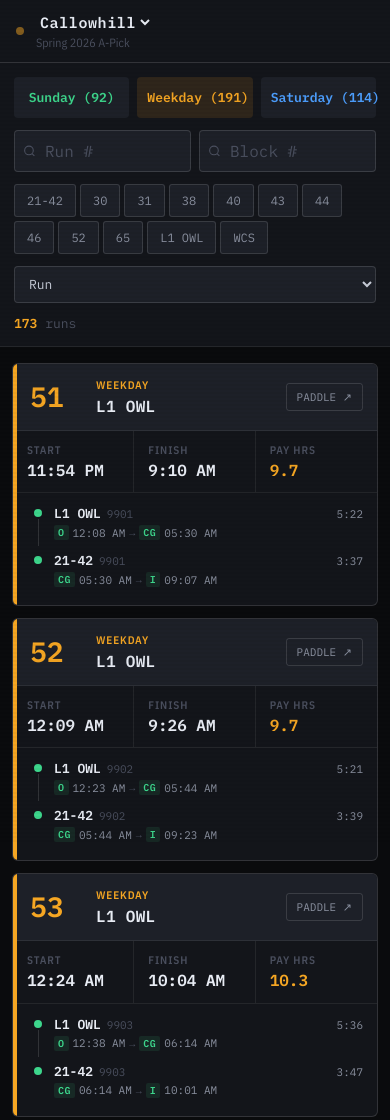
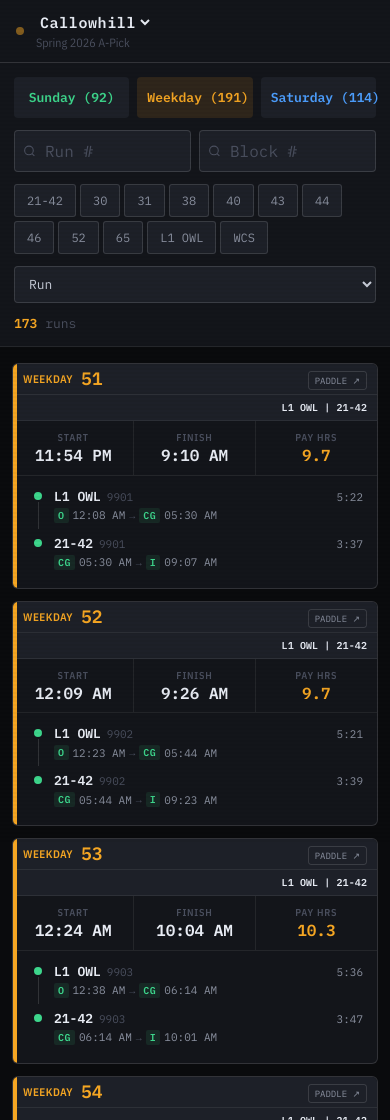
Before and after one commit to deenersin-png/septa-scheduler, a website: page index.html in a window 390 px wide. Shown: the top 1120 px of the page. Drawn offline with nearby package versions, Linux system fonts and the light colour scheme.

Commit message:
same as paddle
Updated title and improved styling for various elements.

```diff
--- a/index.html
+++ b/index.html
@@ -3,7 +3,7 @@
 <head>
 <meta charset="UTF-8">
 <meta name="viewport" content="width=device-width, initial-scale=1.0">
-<title>SEPTA Paddles Scheduler</title>
+<title>Paddle App</title>
 <script async src="https://www.googletagmanager.com/gtag/js?id=G-QXEKGF4DXT"></script>
 <script>
   window.dataLayer = window.dataLayer || [];
@@ -142,32 +142,13 @@ header {
   background: var(--ink2);
 }
 
-.day-btn.sunday {
-  color: var(--green);
-}
+.day-btn.sunday { color: var(--green); }
+.day-btn.weekday { color: var(--amber); }
+.day-btn.saturday { color: var(--blue); }
 
-.day-btn.weekday {
-  color: var(--amber);
-}
-
-.day-btn.saturday {
-  color: var(--blue);
-}
-
-.day-btn.active.sunday {
-  background: var(--green-dim);
-  color: var(--green);
-}
-
-.day-btn.active.weekday {
-  background: var(--amber-dim);
-  color: var(--amber);
-}
-
-.day-btn.active.saturday {
-  background: var(--blue-dim);
-  color: var(--blue);
-}
+.day-btn.active.sunday { background: var(--green-dim); color: var(--green); }
+.day-btn.active.weekday { background: var(--amber-dim); color: var(--amber); }
+.day-btn.active.saturday { background: var(--blue-dim); color: var(--blue); }
 
 .search-row {
   display: flex;
@@ -290,74 +271,77 @@ header {
 .card.day-Saturday::before { background:var(--blue); }
 
 .card-head {
-  display:flex;
-  align-items:center;
-  gap:0;
-  padding:14px 14px 14px 17px;
+  display: grid;
+  grid-template-rows: auto auto;
+  gap: 0;
   border-bottom:1px solid var(--line);
   background:var(--ink3);
 }
 
+.card-head-top {
+  display: flex;
+  align-items: center;
+  justify-content: flex-start;
+  padding: 6px 12px;
+  gap: 8px;
+  border-bottom: 1px solid var(--line);
+}
+
+.run-day {
+  font-size:11px;
+  font-weight:600;
+  letter-spacing:.08em;
+  text-transform:uppercase;
+  color:var(--amber);
+  flex-shrink: 0;
+}
+
+.card.day-Sunday .run-day { color:var(--green); }
+.card.day-Weekday .run-day { color:var(--amber); }
+.card.day-Saturday .run-day { color:var(--blue); }
+
+.run-num-label {
+  font-family:var(--mono);
+  font-size:11px;
+  font-weight:600;
+  color:var(--bright);
+  flex-shrink: 0;
+  display: none;
+}
+
 .run-num {
   font-family:var(--mono);
-  font-size:36px;
+  font-size:16px;
   font-weight:700;
   color:var(--amber);
   line-height:1;
-  min-width:66px;
+  flex-shrink: 0;
 }
 
 .card.day-Sunday .run-num { color:var(--green); }
 .card.day-Weekday .run-num { color:var(--amber); }
 .card.day-Saturday .run-num { color:var(--blue); }
 
-.run-meta { flex:1;min-width:0; }
-
-.run-day {
-  font-size:11px;
-  font-weight:600;
-  letter-spacing:.08em;
-  text-transform:uppercase;
-  margin-bottom:4px;
-  color:var(--amber);
-}
-
-.card.day-Sunday .run-day { color:var(--green); }
-.card.day-Weekday .run-day { color:var(--amber); }
-.card.day-Saturday .run-day { color:var(--blue); }
-
-.run-routes {
-  font-family:var(--mono);
-  font-size:17px;
-  font-weight:600;
-  color:var(--bright);
-  white-space:nowrap;
-  overflow:hidden;
-  text-overflow:ellipsis;
-  letter-spacing:.02em;
-}
-
 .run-actions {
-  display:flex;
-  gap:6px;
-  align-items:center;
+  margin-left: auto;
 }
 
 .btn-paddle {
   font-family:var(--mono);
-  font-size:11px;
+  font-size:9px;
   background:none;
   border:1px solid var(--line2);
   color:var(--mid);
-  padding:6px 10px;
+  padding:3px 6px;
   border-radius:3px;
   cursor:pointer;
   text-decoration:none;
   display:none;
   align-items:center;
-  gap:4px;
+  gap:3px;
   transition:all .15s;
   white-space:nowrap;
+  flex-shrink: 0;
 }
 
 .btn-paddle.show {
@@ -370,6 +354,23 @@ header {
   background:var(--amber-dim);
 }
 
+.card-head-bottom {
+  display: flex;
+  align-items: center;
+  justify-content: flex-end;
+  padding: 6px 12px;
+}
+
+.run-routes {
+  font-family:var(--mono);
+  font-size:11px;
+  font-weight:600;
+  color:var(--bright);
+  letter-spacing:.01em;
+  overflow: hidden;
+  text-overflow: ellipsis;
+}
+
 .stats-row {
   display:grid;
   grid-template-columns:1fr 1fr 1fr;
@@ -377,43 +378,54 @@ header {
 }
 
 .stat {
-  padding:12px 14px;
+  padding:10px 12px;
   border-right:1px solid var(--line);
+  display: flex;
+  flex-direction: column;
+  align-items: center;
+  text-align: center;
 }
 
 .stat:last-child{border-right:none;}
 
 .stat-label {
-  font-size:11px;
+  font-size:10px;
   font-weight:600;
   letter-spacing:.08em;
   text-transform:uppercase;
   color:var(--dim);
-  margin-bottom:4px;
+  margin-bottom:3px;
 }
 
 .stat-val {
   font-family:var(--mono);
-  font-size:18px;
+  font-size:16px;
   font-weight:700;
   color:var(--bright);
-  line-height: 1.2;
+  line-height: 1.1;
 }
 
 .stat-val.pay { color:var(--amber); }
 
-.swing-badge {
-  display:inline-flex;
-  align-items:center;
-  gap:3px;
+.swing-section {
+  padding:6px 12px;
+  border-top:1px solid var(--line);
+  background:var(--ink3);
+  font-family:var(--mono);
   font-size:10px;
-  font-family:var(--mono);
-  background:var(--violet-dim);
+  color:var(--mid);
+  display: flex;
+  justify-content: flex-start;
+  gap: 2px;
+}
+
+.swing-label {
+  color:var(--dim);
+  font-weight: 600;
+}
+
+.swing-value {
   color:var(--violet);
-  border:1px solid rgba(167,139,250,0.2);
-  padding:3px 7px;
-  border-radius:2px;
-  margin-top:4px;
   font-weight: 600;
 }
 
@@ -550,7 +562,7 @@ header {
   font-size: 14px;
 }
 
-/* Mobile Responsiveness */
+/* ===== MOBILE RESPONSIVENESS ===== */
 @media (max-width: 768px) {
   html { font-size: 16px; }
 
@@ -606,12 +618,66 @@ header {
     grid-template-columns: 1fr;
   }
 
+  /* --- CARD HEADER FIX: two clear rows, no overlap --- */
+  .card-head {
+    display: flex;
+    flex-direction: column;
+  }
+
+  .card-head-top {
+    display: flex;
+    align-items: center;
+    justify-content: flex-start;
+    gap: 8px;
+    padding: 4px 10px;
+    flex-wrap: nowrap;
+    border-bottom: 1px solid var(--line);
+    overflow: hidden;
+  }
+
+  .run-day {
+    font-size: 12px;
+    letter-spacing: .04em;
+    flex-shrink: 0;
+  }
+
+  .run-num-label {
+    display: none;
+  }
+
   .run-num {
-    font-size: 32px;
+    font-size: 20px;
+    flex-shrink: 0;
+  }
+
+  .run-actions {
+    margin-left: auto;
+    flex-shrink: 0;
+  }
+
+  .btn-paddle {
+    font-size: 9px;
+    padding: 3px 6px;
+    flex-shrink: 0;
+  }
+
+  .card-head-bottom {
+    display: flex;
+    justify-content: flex-end;
+    align-items: center;
+    padding: 6px 10px;
   }
 
   .run-routes {
-    font-size: 16px;
+    font-size: 11px;
+    text-align: right;
+  }
+  /* --- END CARD HEADER FIX --- */
+
+  .swing-section {
+    font-size: 12px;
+    padding: 6px 10px;
+    gap: 4px;
   }
 
   .stat-val {
@@ -641,7 +707,7 @@ header {
   }
 
   .run-num {
-    font-size: 28px;
+    font-size: 18px;
   }
 
   .stat-val {
@@ -649,6 +715,14 @@ header {
   }
 
   .seg-times {
+    font-size: 11px;
+  }
+
+  .run-routes {
+    font-size: 10px;
+  }
+
+  .run-day {
     font-size: 11px;
   }
 }
@@ -669,9 +743,7 @@ header {
 </header>
 
 <div class="toolbar">
-  <div class="day-selector" id="day-selector">
-    <!-- Day buttons generated here -->
-  </div>
+  <div class="day-selector" id="day-selector"></div>
 
   <div class="search-row">
     <div class="search-wrap">
@@ -695,6 +767,7 @@ header {
     <option value="start-desc">Latest Start</option>
     <option value="finish-asc">Earliest Finish</option>
     <option value="finish-desc">Latest Finish</option>
+    <option value="swing-desc">Swing (Longest)</option>
   </select>
 
   <div class="result-line"><strong id="res-n">0</strong> runs</div>
@@ -705,65 +778,56 @@ header {
 </div>
 
 <script>
-// Detect device type
 const isMobile = window.innerWidth <= 768;
-
-// Day order: Sunday, Weekday, Saturday
 const DAY_ORDER = ['Sunday', 'Weekday', 'Saturday'];
 
-// STATE
 let STATE = {
   manifest: null,
   currentDistrict: null,
-  currentDay: 'Weekday', // Default to Weekday
+  currentDay: 'Weekday',
   activeRoutes: new Set(),
   runs: [],
   availableDays: [],
   pdfLinks: {}
 };
 
-// Parse CSV
 function parseCSV(csvText) {
   const lines = csvText.trim().split('\n');
   if (lines.length < 2) return [];
-
   const headers = lines[0].split(',').map(h => h.trim().toLowerCase());
   return lines.slice(1)
     .filter(line => line.trim())
     .map(line => {
       const values = line.split(',').map(v => v.trim());
       const obj = {};
-      headers.forEach((header, i) => {
-        obj[header] = values[i] || '';
-      });
+      headers.forEach((header, i) => { obj[header] = values[i] || ''; });
       return obj;
     });
 }
 
-// Parse full datetime (handles dates properly)
 function parseFullDateTime(dateTimeStr) {
   if (!dateTimeStr) return new Date(0);
   try {
-    // Format: "2023-10-11 12:29 AM"
     const parts = dateTimeStr.split(' ');
-    const datePart = parts[0]; // "2023-10-11"
-    const timePart = parts[1]; // "12:29"
-    const ampm = parts[2]; // "AM" or "PM"
-
-    const [year, month, day] = datePart.split('-').map(Number);
-    const [hours, minutes] = timePart.split(':').map(Number);
-
+    const [year, month, day] = parts[0].split('-').map(Number);
+    const [hours, minutes] = parts[1].split(':').map(Number);
+    const ampm = parts[2];
     let hour = hours;
     if (ampm === 'AM' && hours === 12) hour = 0;
     if (ampm === 'PM' && hours !== 12) hour += 12;
-
     return new Date(year, month - 1, day, hour, minutes);
-  } catch (e) {
-    return new Date(0);
-  }
+  } catch (e) { return new Date(0); }
 }
 
-// Load manifest
+function getRunRoutes(run) {
+  const routes = [];
+  for (let i = 1; i <= 10; i++) {
+    const route = run['r' + i];
+    if (route && route.trim()) routes.push(route.trim());
+  }
+  return routes;
+}
+
 async function loadManifest() {
   try {
     const response = await fetch('data/manifest.json');
@@ -775,70 +839,52 @@ async function loadManifest() {
   }
 }
 
-// Initialize districts dropdown
 function initializeDistricts() {
   const select = document.getElementById('district-select');
-
   if (!STATE.manifest || !STATE.manifest.districts || STATE.manifest.districts.length === 0) {
     select.innerHTML = '<option>No districts available</option>';
     return;
   }
-
   select.innerHTML = STATE.manifest.districts
     .map(d => `<option value="${d.name}">${d.label || d.name}</option>`)
     .join('');
-
   if (STATE.manifest.districts.length > 0) {
     select.value = STATE.manifest.districts[0].name;
     changeDistrict();
   }
 }
 
-// Change district
 async function changeDistrict() {
   const select = document.getElementById('district-select');
   STATE.currentDistrict = select.value;
-
   if (!STATE.currentDistrict) return;
 
   try {
     STATE.runs = [];
     STATE.availableDays = [];
     STATE.pdfLinks = {};
-    STATE.currentDay = 'Weekday'; // Reset to Weekday on district change
+    STATE.currentDay = 'Weekday';
 
     const districtConfig = STATE.manifest.districts.find(d => d.name === STATE.currentDistrict);
-    if (!districtConfig || !districtConfig.days) {
-      throw new Error('District configuration not found');
-    }
+    if (!districtConfig || !districtConfig.days) throw new Error('District configuration not found');
 
     for (const day of districtConfig.days) {
       const dayLower = day.toLowerCase();
       try {
         const response = await fetch(`data/${STATE.currentDistrict}/${dayLower}.csv`);
         if (!response.ok) continue;
-
         const csvText = await response.text();
         const dayRuns = parseCSV(csvText);
-
         if (dayRuns.length > 0) {
           STATE.availableDays.push(day);
-          dayRuns.forEach(run => {
-            run.day = day;
-          });
+          dayRuns.forEach(run => { run.day = day; });
           STATE.runs.push(...dayRuns);
         }
-      } catch (e) {
-        console.log(`${day}.csv not found for ${STATE.currentDistrict}`);
-      }
+      } catch (e) { console.log(`${day}.csv not found for ${STATE.currentDistrict}`); }
     }
 
-    // Sort available days in custom order
-    STATE.availableDays.sort((a, b) => {
-      return DAY_ORDER.indexOf(a) - DAY_ORDER.indexOf(b);
-    });
+    STATE.availableDays.sort((a, b) => DAY_ORDER.indexOf(a) - DAY_ORDER.indexOf(b));
 
-    // Load PDFs
     try {
       const response = await fetch(`data/${STATE.currentDistrict}/pdfs.csv`);
       if (response.ok) {
@@ -846,17 +892,11 @@ async function changeDistrict() {
         const pdfData = parseCSV(csvText);
         pdfData.forEach(row => {
           const runno = row.runno || '';
-          if (runno) {
-            STATE.pdfLinks[runno] = {
-              moblink: row.moblink || '',
-              pclink: row.pclink || ''
-            };
-          }
+          const day = row.day || '';
+          if (runno && day) STATE.pdfLinks[day + '-' + runno] = { moblink: row.moblink || '', pclink: row.pclink || '' };
         });
       }
-    } catch (e) {
-      console.log('pdfs.csv not found');
-    }
+    } catch (e) { console.log('pdfs.csv not found'); }
 
     initializeDayButtons();
     render();
@@ -865,45 +905,32 @@ async function changeDistrict() {
   }
 }
 
-// Initialize day buttons
 function initializeDayButtons() {
   const selectorContainer = document.getElementById('day-selector');
-
   const dayCounts = {};
-  STATE.runs.forEach(r => {
-    dayCounts[r.day] = (dayCounts[r.day] || 0) + 1;
-  });
+  STATE.runs.forEach(r => { dayCounts[r.day] = (dayCounts[r.day] || 0) + 1; });
 
   let buttonsHtml = '';
   STATE.availableDays.forEach(day => {
     const count = dayCounts[day] || 0;
     const dayLower = day.toLowerCase();
     const isActive = STATE.currentDay === day ? 'active' : '';
-    buttonsHtml += `
-      <button class="day-btn ${dayLower} ${isActive}" onclick="changeDay('${day}')" title="${day}: ${count} runs">
-        ${day} (${count})
-      </button>
-    `;
+    buttonsHtml += `<button class="day-btn ${dayLower} ${isActive}" onclick="changeDay('${day}')" title="${day}: ${count} runs">${day} (${count})</button>`;
   });
 
   selectorContainer.innerHTML = buttonsHtml;
   buildRouteChips();
 }
 
-// Change day
 function changeDay(day) {
   STATE.currentDay = day;
   STATE.activeRoutes.clear();
-
-  // Update active button
   document.querySelectorAll('.day-btn').forEach(btn => btn.classList.remove('active'));
   event.target.classList.add('active');
-
   buildRouteChips();
   render();
 }
 
-// Build route chips
 function buildRouteChips() {
   const routes = getRoutes(STATE.currentDay);
   const wrap = document.getElementById('route-filters');
@@ -928,7 +955,6 @@ function toggleRoute(r) {
   render();
 }
 
-// Render
 function render() {
   const searchRun = document.getElementById('search-run').value.trim();
   const searchBlock = document.getElementById('search-block').value.trim();
@@ -936,19 +962,20 @@ function render() {
 
   let filtered = STATE.runs.filter(r => {
     if (r.day !== STATE.currentDay) return false;
-    if (STATE.activeRoutes.size > 0 && !STATE.activeRoutes.has((r.r1 || '').trim())) return false;
     if (searchRun && String(r.runno || '').trim() !== searchRun) return false;
     if (searchBlock && String(r.b1 || '').trim() !== searchBlock) return false;
+    if (STATE.activeRoutes.size > 0) {
+      const runRoutes = getRunRoutes(r);
+      const allRoutesMatch = runRoutes.length > 0 && runRoutes.every(route => STATE.activeRoutes.has(route));
+      if (!allRoutesMatch) return false;
+    }
     return true;
   });
 
-  // Remove duplicate run numbers
   const seenRuns = new Set();
   filtered = filtered.filter(r => {
     const runno = r.runno || '';
-    if (seenRuns.has(runno)) {
-      return false;
-    }
+    if (seenRuns.has(runno)) return false;
     seenRuns.add(runno);
     return true;
   });
@@ -956,20 +983,11 @@ function render() {
   const [sk, sd] = sort.split('-');
   filtered.sort((a, b) => {
     let av, bv;
-    if (sk === 'run') {
-      av = parseInt(a.runno) || 0;
-      bv = parseInt(b.runno) || 0;
-      return av - bv;
-    } else if (sk === 'pay') {
-      av = parseFloat(a.pay) || 0;
-      bv = parseFloat(b.pay) || 0;
-    } else if (sk === 'start') {
-      av = parseFullDateTime(a.start).getTime();
-      bv = parseFullDateTime(b.start).getTime();
-    } else if (sk === 'finish') {
-      av = parseFullDateTime(a.finish).getTime();
-      bv = parseFullDateTime(b.finish).getTime();
-    }
+    if (sk === 'run') { av = parseInt(a.runno) || 0; bv = parseInt(b.runno) || 0; return av - bv; }
+    else if (sk === 'pay') { av = parseFloat(a.pay) || 0; bv = parseFloat(b.pay) || 0; }
+    else if (sk === 'start') { av = parseFullDateTime(a.start).getTime(); bv = parseFullDateTime(b.start).getTime(); }
+    else if (sk === 'finish') { av = parseFullDateTime(a.finish).getTime(); bv = parseFullDateTime(b.finish).getTime(); }
+    else if (sk === 'swing') { av = parseInt(a.swingdursec) || 0; bv = parseInt(b.swingdursec) || 0; }
     return sd === 'asc' ? av - bv : bv - av;
   });
 
@@ -982,18 +1000,21 @@ function render() {
   }
 
   grid.innerHTML = filtered.map(run => {
-    const pdfLink = STATE.pdfLinks[run.runno] || {};
+    const pdfLink = STATE.pdfLinks[run.day + '-' + run.runno] || {};
     const paddleLink = isMobile ? pdfLink.moblink : pdfLink.pclink;
     const paddleBtn = paddleLink
       ? `<a class="btn-paddle show" href="${paddleLink}" target="_blank">PADDLE ↗</a>`
       : '';
+
+    const runRoutes = getRunRoutes(run);
+    const uniqueRoutes = [...new Set(runRoutes)];
+    const routesDisplay = uniqueRoutes.join(' | ');
 
     let segsHtml = '';
     for (let i = 1; i <= 10; i++) {
       const r = run['r' + i];
       const b = run['b' + i];
       if (!r || !b) break;
-
       segsHtml += `
         <div class="seg">
           <div class="seg-connector"><div class="seg-dot"></div><div class="seg-line"></div></div>
@@ -1011,46 +1032,40 @@ function render() {
               <span>${run['pit' + i] || ''}</span>
             </div>
           </div>
-        </div>
-      `;
+        </div>`;
     }
 
-    // Extract time only from full datetime
     const startTime = (run.start || '').split(' ').slice(1, 3).join(' ');
     const finishTime = (run.finish || '').split(' ').slice(1, 3).join(' ');
+
+    let swingHtml = '';
+    if (run.pullout2) {
+      swingHtml = `<div class="swing-section"><div class="swing-label">Swing:</div><div class="swing-value">${run.swingdur || '—'}</div></div>`;
+    }
 
     return `
       <div class="card day-${run.day}">
         <div class="card-head">
-          <div class="run-num">${run.runno}</div>
-          <div class="run-meta">
+          <div class="card-head-top">
             <div class="run-day">${run.day}</div>
-            <div class="run-routes">${run.r1 || '—'}</div>
+            <div class="run-num">${run.runno}</div>
+            <div class="run-actions">${paddleBtn}</div>
           </div>
-          <div class="run-actions">${paddleBtn}</div>
+          <div class="card-head-bottom">
+            <div class="run-routes">${routesDisplay || '—'}</div>
+          </div>
         </div>
         <div class="stats-row">
-          <div class="stat">
-            <div class="stat-label">Start</div>
-            <div class="stat-val">${startTime || '—'}</div>
-          </div>
-          <div class="stat">
-            <div class="stat-label">Finish</div>
-            <div class="stat-val">${finishTime || '—'}</div>
-          </div>
-          <div class="stat">
-            <div class="stat-label">Pay hrs</div>
-            <div class="stat-val pay">${run.pay || '—'}</div>
-            ${run.pullout2 ? `<div class="swing-badge">⇌ swing</div>` : ''}
-          </div>
+          <div class="stat"><div class="stat-label">Start</div><div class="stat-val">${startTime || '—'}</div></div>
+          <div class="stat"><div class="stat-label">Finish</div><div class="stat-val">${finishTime || '—'}</div></div>
+          <div class="stat"><div class="stat-label">Pay hrs</div><div class="stat-val pay">${run.pay || '—'}</div></div>
         </div>
+        ${swingHtml}
         ${segsHtml ? `<div class="timeline">${segsHtml}</div>` : ''}
-      </div>
-    `;
+      </div>`;
   }).join('');
 }
 
-// Initialize on load
 loadManifest();
 </script>
 </body>
```
